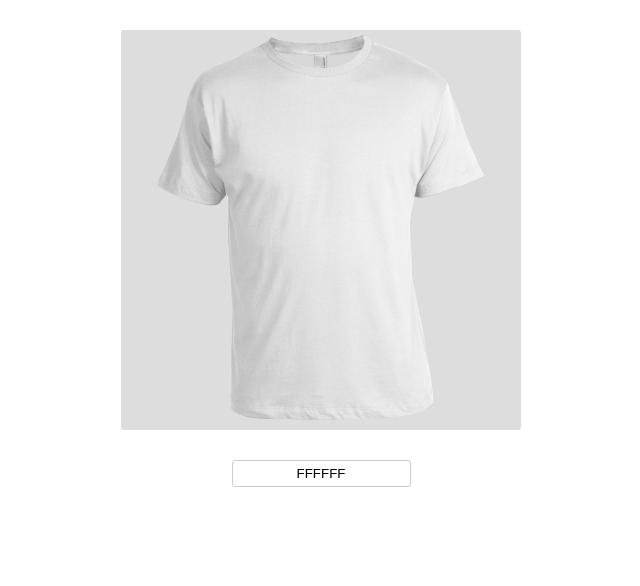
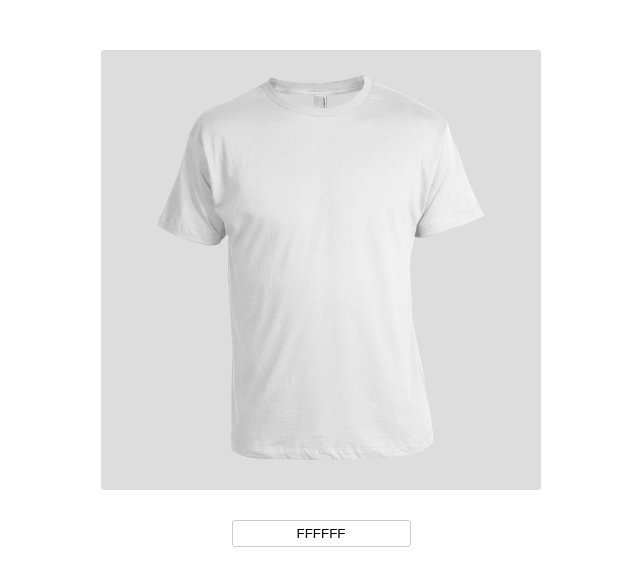
Before and after one commit to creativej/caman-demo, a website with bundled scripts: page app/index.html in a window 1280 px wide. Shown: the whole page, without its empty margins (319-959 px from the left). Built offline with nearby package versions, Linux system fonts and the light colour scheme.

Commit message:
Style tweaks

```diff
--- a/app/styles/main.css
+++ b/app/styles/main.css
@@ -4,10 +4,12 @@
     text-align: center;
     width: 400px;
     height: 400px;
-    margin: 30px auto;
+    margin: 50px auto 30px;
+    padding: 20px;
 }
 
 .shirt-image {
+    width: 330px;
     height: 400px;
 }
 
```
